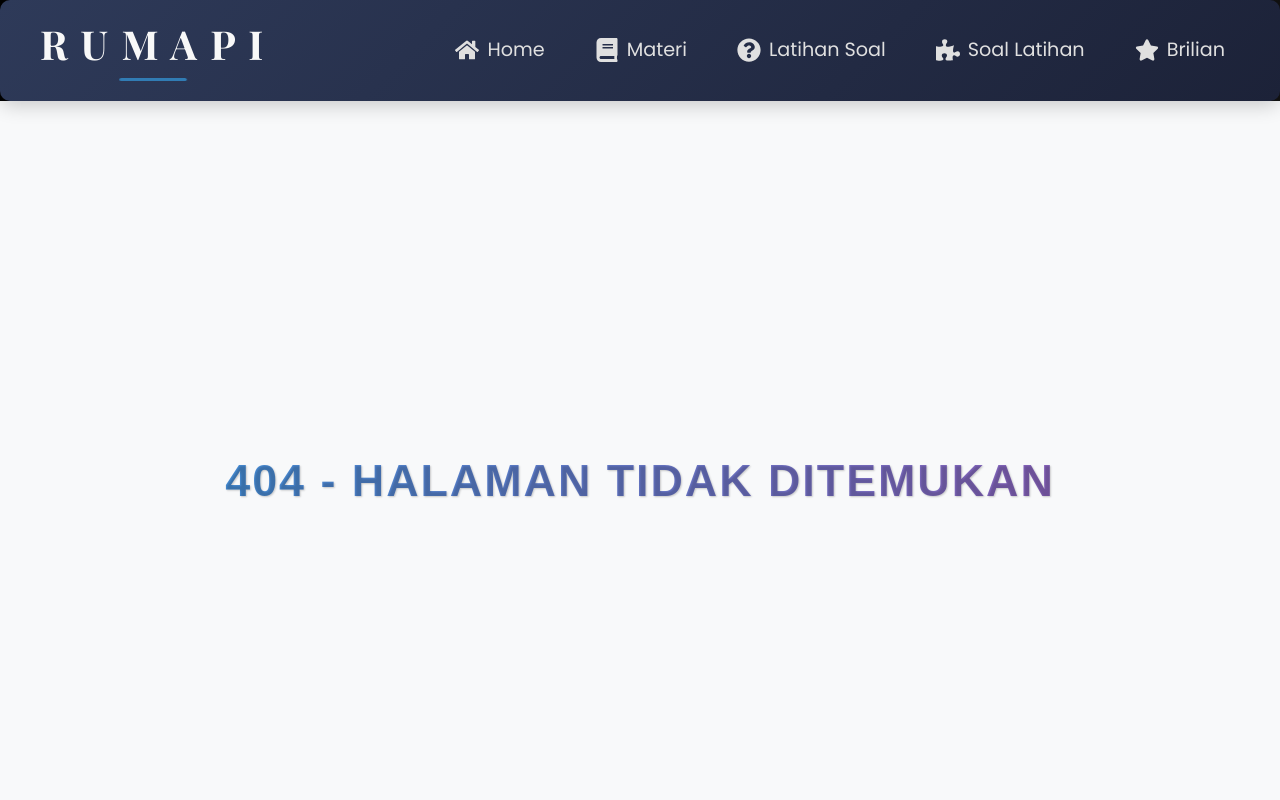
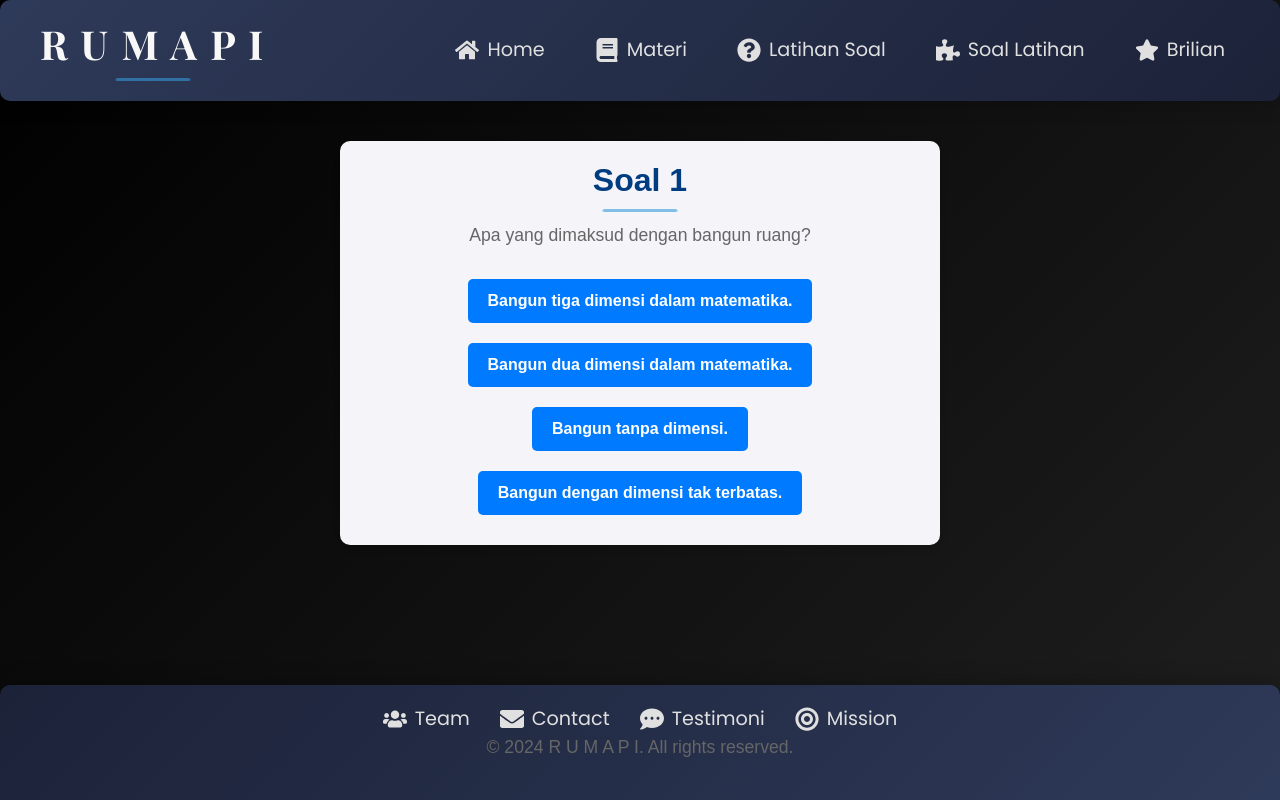
Before and after one commit to Hizkia-wa/proyekpsw1_kel_3, a React (Create React App) app in the folder proyekpsw1_kel_3/: page /geometribangunruang in a window 1280 px wide. Before the commit this address had no page. Shown: the top 800 px of the page. Built offline with nearby package versions, Linux system fonts and the light colour scheme.

Commit message:
Latihan soal

```diff
--- a/proyekpsw1_kel_3/src/App.js
+++ b/proyekpsw1_kel_3/src/App.js
@@ -23,6 +23,7 @@ import BrilianStatistika from "./components/BrilianStatistika";
 import Footer from "./components/Footer";
 import Testimoni from "./components/Testimoni";
 import Contact from "./components/Contact";
+import Latihansoalbangunruang from "./components/Latihansoalbangunruang";
 import "bootstrap/dist/css/bootstrap.min.css";
 
 function CenteredLayout({ children }) {
@@ -86,6 +87,7 @@ function App() {
           <Route path="/MateriTurunan" element={<MateriTurunan />} />
           <Route path="/Testimoni" element={<Testimoni />} />
           <Route path="/Contact" element={<Contact />} />
+          <Route path="/geometribangunruang" element={<Latihansoalbangunruang />} />
 
           {/* Rute 404 */}
           <Route
--- a/proyekpsw1_kel_3/src/components/Contact.js
+++ b/proyekpsw1_kel_3/src/components/Contact.js
@@ -102,7 +102,7 @@ const Contact = () => {
 
 
       <div className="hire-us-section text-center mt-5">
-        <h3>Cari Kami!</h3>
+        <h3>Mulai Belajar Dengan Kami!</h3>
         <p>Kami siap memberi Anda solusi terbaik untuk kebutuhan Anda.</p>
         <button className="btn btn-outline-light"
         onClick={() => navigate ("/Home")}>Mulai</button>
--- a/proyekpsw1_kel_3/src/components/LatihanSoal.js
+++ b/proyekpsw1_kel_3/src/components/LatihanSoal.js
@@ -12,7 +12,7 @@ import dblssimages from '../images/lat5.jpg';
 function Latihansoal() {
     const Latihandata = [
         { nama: 'Geometri Bangun Datar', deskripsi: "Mempelajari bentuk dan sifat geometri datar.", gambar: gbdimages, path: '/materigeometridatar'},
-        { nama: 'Geometri Bangun Ruang', deskripsi: "Mempelajari volume dan luas permukaan bangun ruang.", gambar: gbrimages },
+        { nama: 'Geometri Bangun Ruang', deskripsi: "Mempelajari volume dan luas permukaan bangun ruang.", gambar: gbrimages, path: '/Latihansoalbangunruang' },
         { nama: 'Statistika', deskripsi: "Analisis data menggunakan statistika.", gambar: stksimages },
         { nama: 'Aturan Pencacahan', deskripsi: "Menghitung probabilitas suatu kejadian.", gambar: atpssimages },
         { nama: 'Peluang Kejadian', deskripsi: "Menghitung probabilitas suatu kejadian.", gambar: pksimages },
--- /dev/null
+++ b/proyekpsw1_kel_3/src/components/Latihansoalbangunruang.css
@@ -0,0 +1,44 @@
+.latihan-soal {
+  font-family: Arial, sans-serif;
+  text-align: center;
+  padding: 20px;
+}
+
+.quiz, .result {
+  background-color: #f4f4f9;
+  border-radius: 10px;
+  padding: 20px;
+  box-shadow: 0 4px 6px rgba(0, 0, 0, 0.1);
+  max-width: 600px;
+  margin: 20px auto;
+}
+
+.options button {
+  margin: 10px;
+  padding: 10px 20px;
+  font-size: 16px;
+  border: none;
+  border-radius: 5px;
+  background-color: #007bff;
+  color: #fff;
+  cursor: pointer;
+}
+
+.options button:hover {
+  background-color: #0056b3;
+}
+
+.result button {
+  margin-top: 20px;
+  padding: 10px 20px;
+  font-size: 16px;
+  border: none;
+  border-radius: 5px;
+  background-color: #28a745;
+  color: #fff;
+  cursor: pointer;
+}
+
+.result button:hover {
+  background-color: #218838;
+}
--- /dev/null
+++ b/proyekpsw1_kel_3/src/components/Latihansoalbangunruang.js
@@ -0,0 +1,90 @@
+import React, { useState } from "react";
+import "./Latihansoalbangunruang.css";
+
+const Latihansoalbangunruang = () => {
+  const questions = [
+    {
+      id: 1,
+      question: "Apa yang dimaksud dengan bangun ruang?",
+      options: [
+        "Bangun tiga dimensi dalam matematika.",
+        "Bangun dua dimensi dalam matematika.",
+        "Bangun tanpa dimensi.",
+        "Bangun dengan dimensi tak terbatas.",
+      ],
+      answer: "Bangun tiga dimensi dalam matematika.",
+    },
+    {
+      id: 2,
+      question: "Contoh bangun ruang sisi datar adalah...",
+      options: [
+        "Kubus, balok, prisma, limas",
+        "Tabung, kerucut, bola",
+        "Lingkaran, persegi",
+        "Piramida, segitiga",
+      ],
+      answer: "Kubus, balok, prisma, limas",
+    },
+    {
+      id: 3,
+      question: "Bangun ruang sisi lengkung meliputi...",
+      options: [
+        "Tabung, kerucut, bola",
+        "Kubus, balok",
+        "Prisma, limas",
+        "Segitiga, lingkaran",
+      ],
+      answer: "Tabung, kerucut, bola",
+    },
+  ];
+
+  const [currentQuestion, setCurrentQuestion] = useState(0);
+  const [score, setScore] = useState(0);
+  const [showResult, setShowResult] = useState(false);
+
+  const handleAnswer = (selectedOption) => {
+    if (selectedOption === questions[currentQuestion].answer) {
+      setScore(score + 1);
+    }
+    const nextQuestion = currentQuestion + 1;
+    if (nextQuestion < questions.length) {
+      setCurrentQuestion(nextQuestion);
+    } else {
+      setShowResult(true);
+    }
+  };
+
+  const restartQuiz = () => {
+    setCurrentQuestion(0);
+    setScore(0);
+    setShowResult(false);
+  };
+
+  return (
+    <div className="latihan-soal">
+      {!showResult ? (
+        <div className="quiz">
+          <h2>{`Soal ${currentQuestion + 1}`}</h2>
+          <p>{questions[currentQuestion].question}</p>
+          <div className="options">
+            {questions[currentQuestion].options.map((option, index) => (
+              <button key={index} onClick={() => handleAnswer(option)}>
+                {option}
+              </button>
+            ))}
+          </div>
+        </div>
+      ) : (
+        <div className="result">
+          <h2>Hasil Latihan</h2>
+          <p>
+            Skor Anda: {score} dari {questions.length}
+          </p>
+          <button onClick={restartQuiz}>Ulangi Latihan</button>
+        </div>
+      )}
+    </div>
+  );
+};
+
+export default Latihansoalbangunruang;
```
